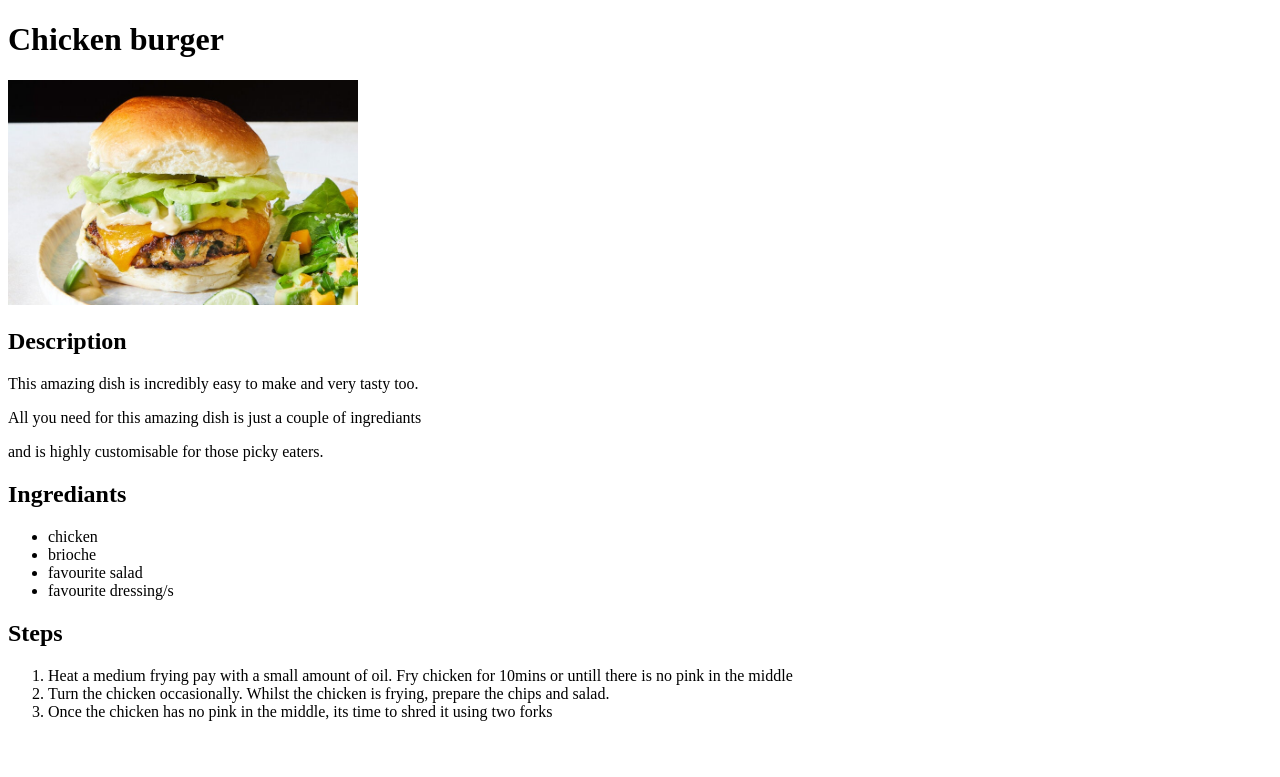
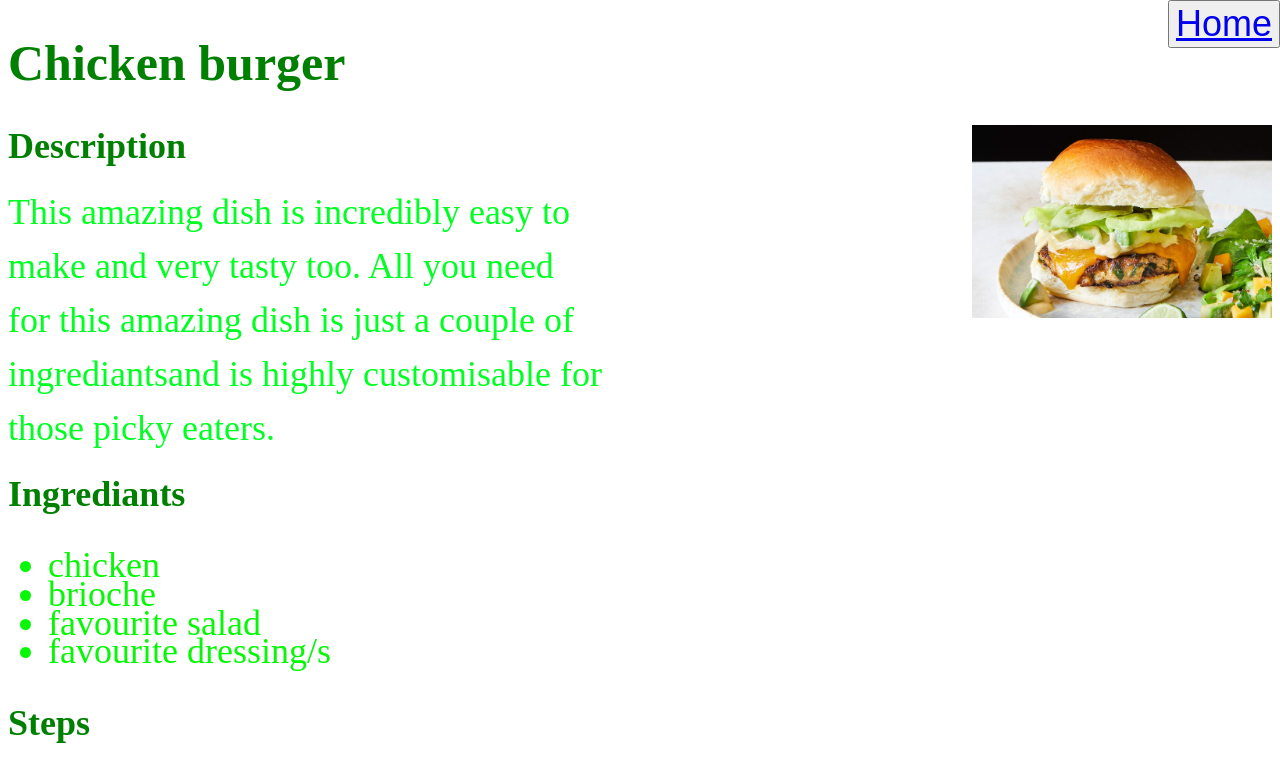
Before and after one commit to Bennyboi789/odin-recipes, a plain HTML site: page recipes/chickenburger.html in a window 1280 px wide. Shown: the top 777 px of the page. Drawn offline with Linux system fonts and the light colour scheme.

Commit message:
basic styling added
css skills developed - color, positioning, text size

```diff
--- a/recipes/chickenburger.html
+++ b/recipes/chickenburger.html
@@ -3,16 +3,21 @@
   <head>
     <meta charset="UTF-8">
     <title>Odin recipes First project</title>
+    <link rel="stylesheet" href="style-chicken-burger.css"/>
   </head>
 
   <body>
+    <button class="hbutton"><a href="../index.html">Home</a></button>
     <h1>Chicken burger</h1>
     <img src="../images/chickenburger.jpg" width="350">
 
     <h2>Description</h2>
-    <p>This amazing dish is incredibly easy to make and very tasty too.</p>
-    <p>All you need for this amazing dish is just a couple of ingrediants</p>
-    <p>and is highly customisable for those picky eaters.</p>
+    <p>This amazing dish is incredibly easy to</p>
+    <p>make and very tasty too. All you need </p>
+    <p>for this amazing dish is just a couple of</p>
+    <p>ingrediantsand is highly customisable for</p>
+    <p>those picky eaters.</p>
+
 
     <h2>Ingrediants</h2>
      <ul>
--- /dev/null
+++ b/recipes/style-chicken-burger.css
@@ -0,0 +1,39 @@
+* {
+    font-size: 36px;
+}
+
+.hbutton {
+    position: absolute;
+    top: 0;
+    right:0;
+}
+
+h1 {
+    color: green;
+    font-size: 50px;
+}
+
+h2 {
+    color: green;
+}
+
+img {
+    width: 300px;
+    height: auto;
+    float:right;
+}
+
+p {
+    line-height: 0.5;
+    color: rgb(0, 255, 34);
+}
+
+ul {
+    line-height: 0.8;
+    color: rgb(7, 247, 7);
+}
+
+ol {
+    line-height: 1.2;
+    color: rgb(0, 255, 55);
+}
--- /dev/null
+++ b/recipes/style-hotdog.css
@@ -0,0 +1,38 @@
+* {
+    font-size: 36px;
+}
+
+.hbutton {
+    position: absolute;
+    top: 0;
+    right:0;
+}
+
+
+h1 {
+    color: red;
+    font-size: 50px;
+}
+
+h2 {
+    color: red;
+}
+
+img {
+    width: 300px;
+    height: auto;
+    float:right;
+}
+
+ul {
+    line-height: 0.8;
+    color: orange;
+}
+p {
+    line-height: 0.5;
+    color: orange;
+}
+ol {
+    line-height: 1.2;
+    color:orange;
+}
--- /dev/null
+++ b/recipes/style-lasagne.css
@@ -0,0 +1,38 @@
+* {
+    font-size: 36px;
+}
+
+.hbutton {
+    position: absolute;
+    top: 0;
+    right:0;
+}
+
+h1 {
+    color: rgb(160, 61, 3);
+    font-size: 50px;
+}
+
+h2 {
+    color: rgb(160, 61, 3);
+}
+
+img {
+    width: 300px;
+    height: auto;
+    float:right;
+}
+
+p {
+    line-height: 0.5;
+    color: orange;
+}
+ul {
+    line-height: 0.8;
+    color: orange;
+}
+
+ol {
+    line-height: 1.2;
+    color: orange;
+}
--- /dev/null
+++ b/style-home.css
@@ -0,0 +1,18 @@
+
+* {
+    font-size: 50px;
+    text-align: center;
+}
+h1 {
+    color: blue;
+    font-size: 60px;
+}
+.recipes {
+    color: blueviolet;
+}
+.left {
+    float: left;
+}
+.right {
+    float: right;
+}
```
Also changed, not shown: index.html (+7 -5 lines), recipes/hotdog.html (+6 -3 lines), recipes/lasagne.html (+5 -3 lines), images/recipe-book.jpeg (added).
